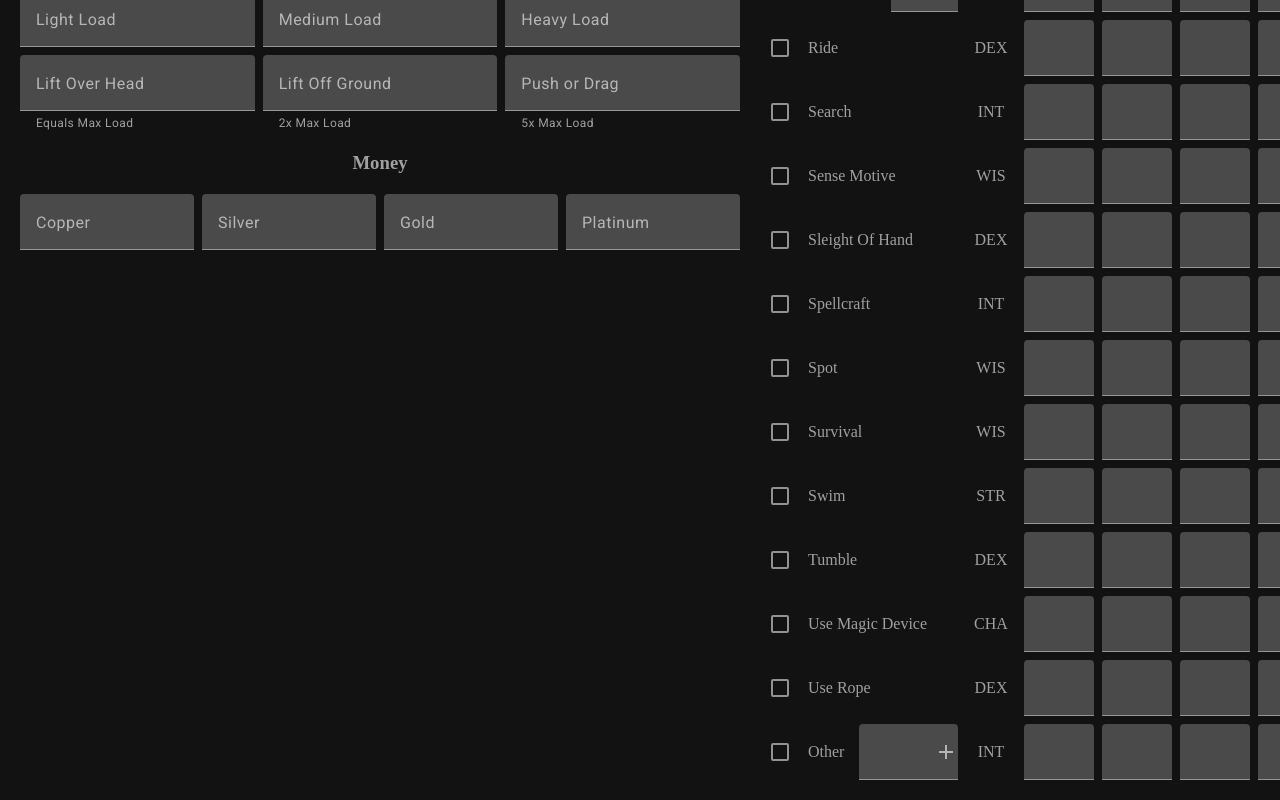
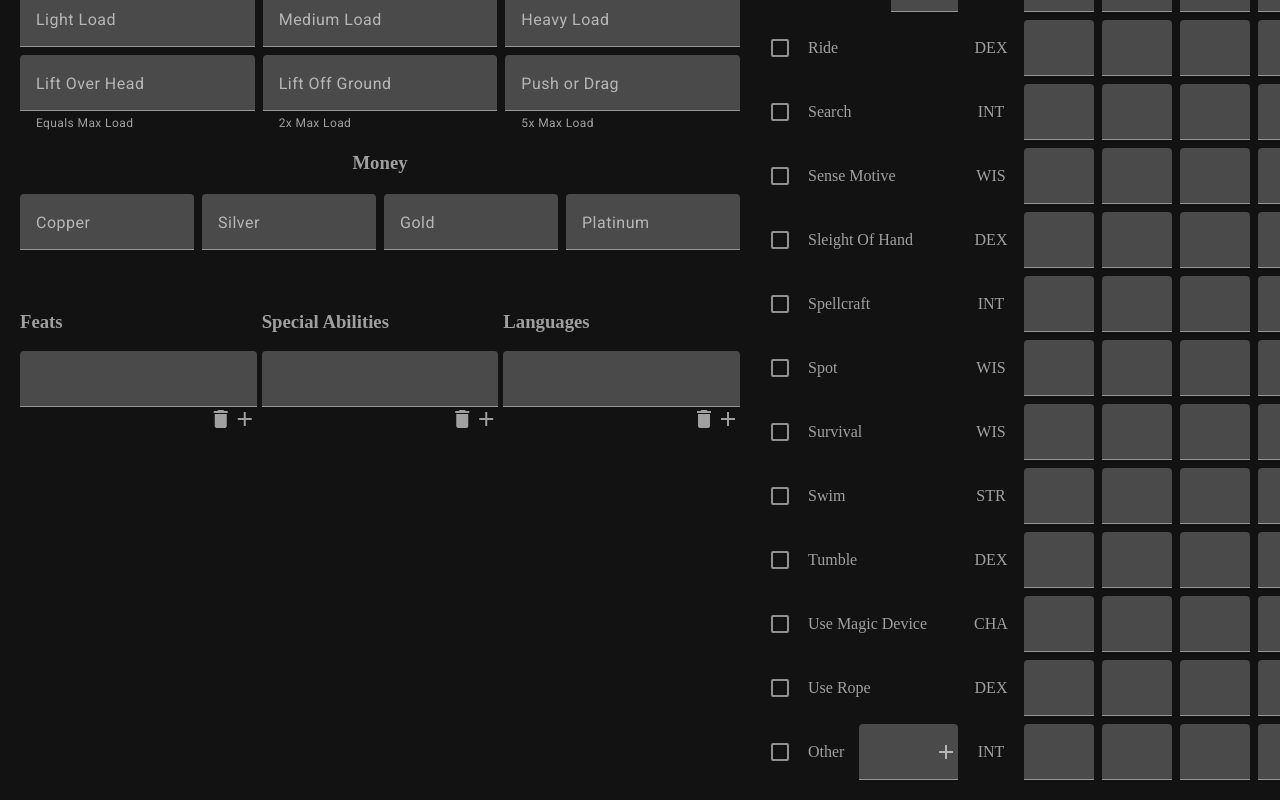
Before and after one commit to RDoneux/character-record-sheet-3.5, an Angular app: page /character-sheet in a window 1280 px wide. Shown: the part 2126-2926 px from the top of the page. Built offline with nearby package versions, Linux system fonts and the light colour scheme.

Commit message:
adds special abilities

```diff
--- a/src/app/pages/character-sheet/character-sheet.component.html
+++ b/src/app/pages/character-sheet/character-sheet.component.html
@@ -9,4 +9,5 @@
   <app-attacks />
   <app-gear />
   <app-possessions />
+  <app-special-abilities />
 </div>
--- a/src/app/pages/character-sheet/character-sheet.component.scss
+++ b/src/app/pages/character-sheet/character-sheet.component.scss
@@ -3,7 +3,7 @@
 
   display: grid;
   grid-template-columns: minmax(300px, 0.3fr) minmax(400px, 0.3fr) 1fr;
-  grid-template-rows: auto auto auto auto auto auto auto auto 1fr;
+  grid-template-rows: auto auto auto auto auto auto auto auto auto 1fr;
   gap: 20px;
   align-items: center;
 
@@ -26,7 +26,7 @@
 
   app-skills {
     grid-column: 3;
-    grid-row: 3 / span 7;
+    grid-row: 3 / span 8;
   }
 
   app-saving-throws {
@@ -48,4 +48,8 @@
   app-possessions {
     grid-column: 1 / span 2;
   }
+
+  app-special-abilities {
+    grid-column: 1 / span 2;
+  }
 }
--- a/src/app/pages/character-sheet/character-sheet.component.ts
+++ b/src/app/pages/character-sheet/character-sheet.component.ts
@@ -9,6 +9,7 @@ import { BaseCombatComponent } from "./fragments/base-combat/base-combat.compone
 import { AttacksComponent } from "./fragments/attacks/attacks.component";
 import { GearComponent } from "./fragments/gear/gear.component";
 import { PossessionsComponent } from "./fragments/possessions/possessions.component";
+import { SpecialAbilitiesComponent } from "./fragments/special-abilities/special-abilities.component";
 
 @Component({
   selector: 'app-character-sheet',
@@ -22,7 +23,8 @@ import { PossessionsComponent } from "./fragments/possessions/possessions.compon
     BaseCombatComponent,
     AttacksComponent,
     GearComponent,
-    PossessionsComponent
+    PossessionsComponent,
+    SpecialAbilitiesComponent
 ],
   templateUrl: './character-sheet.component.html',
   styleUrl: './character-sheet.component.scss',
--- a/src/app/pages/character-sheet/fragments/attacks/attacks.component.ts
+++ b/src/app/pages/character-sheet/fragments/attacks/attacks.component.ts
@@ -51,8 +51,6 @@ export class AttacksComponent {
       persistedInfo ? persistedInfo : ATTACK_DEFAULT
     );
 
-    console.log(this.attackForm);
-
     this.attackForm.valueChanges.pipe(debounceTime(1000)).subscribe(() => {
       this.localStorage.save<IAttack>(
         AttacksComponent.STORAGE_KEY,
--- a/src/app/pages/character-sheet/fragments/gear/gear.component.ts
+++ b/src/app/pages/character-sheet/fragments/gear/gear.component.ts
@@ -43,8 +43,6 @@ export class GearComponent {
       persistedInfo ? persistedInfo : GEAR_DEFAULT
     );
 
-    console.log(this.gearForm);
-
     this.gearForm.valueChanges.pipe(debounceTime(1000)).subscribe(() => {
       this.localStorage.save<IGear>(
         GearComponent.STORAGE_KEY,
--- /dev/null
+++ b/src/app/pages/character-sheet/fragments/special-abilities/interfaces/i-special-abilities.ts
@@ -0,0 +1,15 @@
+import { FormGroupType } from '../../../../../types/form-group-type';
+
+export interface ISpecialAbilities {
+  feats: string[] | null;
+  specialAbilities: string[] | null;
+  languages: string[] | null;
+}
+export interface ISpecialAbilitiesForm
+  extends FormGroupType<ISpecialAbilities> {}
+
+export const SPECIAL_ABILITIES_DEFAULT: ISpecialAbilities = {
+  feats: [''],
+  specialAbilities: [''],
+  languages: [''],
+};
--- /dev/null
+++ b/src/app/pages/character-sheet/fragments/special-abilities/special-abilities.component.html
@@ -0,0 +1,49 @@
+<form [formGroup]="specialAbilitiesForm">
+  <div formGroupName="feats">
+    <h3>Feats</h3>
+    @for(feat of feats; track feat) {
+    <mat-form-field class="no-bottom-margin">
+      <input matInput [formControlName]="feat" />
+    </mat-form-field>
+    <div class="icon-container">
+      @if(feats.length > 0) {
+      <mat-icon (click)="remove('feats', feat)">delete</mat-icon>
+      } @if($index == feats.length - 1){
+      <mat-icon (click)="add('feats', feat)">add</mat-icon>
+      }
+    </div>
+    }
+  </div>
+  <div formGroupName="specialAbilities">
+    <h3>Special Abilities</h3>
+    @for(specialAbility of specialAbilities; track specialAbility) {
+    <mat-form-field class="no-bottom-margin">
+      <input matInput [formControlName]="specialAbility" />
+    </mat-form-field>
+    <div class="icon-container">
+      @if(specialAbilities.length > 0) {
+      <mat-icon (click)="remove('specialAbilities', specialAbility)"
+        >delete</mat-icon
+      >
+      } @if($index == specialAbilities.length - 1){
+      <mat-icon (click)="add('specialAbilities', specialAbility)">add</mat-icon>
+      }
+    </div>
+    }
+  </div>
+  <div formGroupName="languages">
+    <h3>Languages</h3>
+    @for(language of languages; track language) {
+    <mat-form-field class="no-bottom-margin">
+      <input matInput [formControlName]="language" />
+    </mat-form-field>
+    <div class="icon-container">
+      @if(languages.length > 0) {
+      <mat-icon (click)="remove('languages', language)">delete</mat-icon>
+      } @if($index == languages.length - 1){
+      <mat-icon (click)="add('languages', language)">add</mat-icon>
+      }
+    </div>
+    }
+  </div>
+</form>
--- /dev/null
+++ b/src/app/pages/character-sheet/fragments/special-abilities/special-abilities.component.scss
@@ -0,0 +1,14 @@
+form {
+  display: grid;
+  grid-template-columns: repeat(3, 1fr);
+  gap: 5px;
+
+  mat-form-field {
+    width: 100%;
+  }
+  .icon-container {
+    grid-column: 5;
+    display: flex;
+    justify-content: flex-end;
+  }
+}
--- /dev/null
+++ b/src/app/pages/character-sheet/fragments/special-abilities/special-abilities.component.ts
@@ -0,0 +1,85 @@
+import { Component } from '@angular/core';
+import { ReactiveFormsModule, FormGroup, FormControl } from '@angular/forms';
+import { MatFormFieldModule } from '@angular/material/form-field';
+import { MatInputModule } from '@angular/material/input';
+import { debounceTime } from 'rxjs';
+import { FormBuilderService } from '../../../../services/form-builder.service';
+import { LocalStorageService } from '../../../../services/local-storage.service';
+import {
+  ISpecialAbilitiesForm,
+  ISpecialAbilities,
+  SPECIAL_ABILITIES_DEFAULT,
+} from './interfaces/i-special-abilities';
+import { MatIconModule } from '@angular/material/icon';
+import { EventType } from '@angular/router';
+
+@Component({
+  selector: 'app-special-abilities',
+  imports: [
+    ReactiveFormsModule,
+    MatFormFieldModule,
+    MatInputModule,
+    MatIconModule,
+  ],
+  templateUrl: './special-abilities.component.html',
+  styleUrl: './special-abilities.component.scss',
+})
+export class SpecialAbilitiesComponent {
+  static readonly STORAGE_KEY = 'specialAbilities';
+
+  constructor(
+    private localStorage: LocalStorageService,
+    private formBuilder: FormBuilderService
+  ) {}
+
+  specialAbilitiesForm!: FormGroup<ISpecialAbilitiesForm>;
+
+  ngOnInit() {
+    const persistedInfo: ISpecialAbilities | null =
+      this.localStorage.load<ISpecialAbilities>(
+        SpecialAbilitiesComponent.STORAGE_KEY
+      );
+
+    this.specialAbilitiesForm = this.formBuilder.buildForm(
+      persistedInfo ? persistedInfo : SPECIAL_ABILITIES_DEFAULT
+    );
+
+    this.specialAbilitiesForm.valueChanges
+      .pipe(debounceTime(1000))
+      .subscribe(() => {
+        this.localStorage.save<ISpecialAbilities>(
+          SpecialAbilitiesComponent.STORAGE_KEY,
+          this.specialAbilitiesForm.getRawValue()
+        );
+      });
+  }
+
+  get feats() {
+    return Object.keys(
+      (this.specialAbilitiesForm.get('feats') as FormGroup).controls
+    );
+  }
+
+  get specialAbilities() {
+    return Object.keys(
+      (this.specialAbilitiesForm.get('specialAbilities') as FormGroup).controls
+    );
+  }
+
+  get languages() {
+    return Object.keys(
+      (this.specialAbilitiesForm.get('languages') as FormGroup).controls
+    );
+  }
+
+  remove(type: string, index: string) {
+    (this.specialAbilitiesForm.get(type) as any).removeControl(index);
+  }
+
+  add(type: string, index: string) {
+    (this.specialAbilitiesForm.get(type) as any).addControl(
+      `${+index + 1}`,
+      new FormControl('')
+    );
+  }
+}
```
Also changed, not shown: 1 other file (tests, documents, lock files or other folders).
